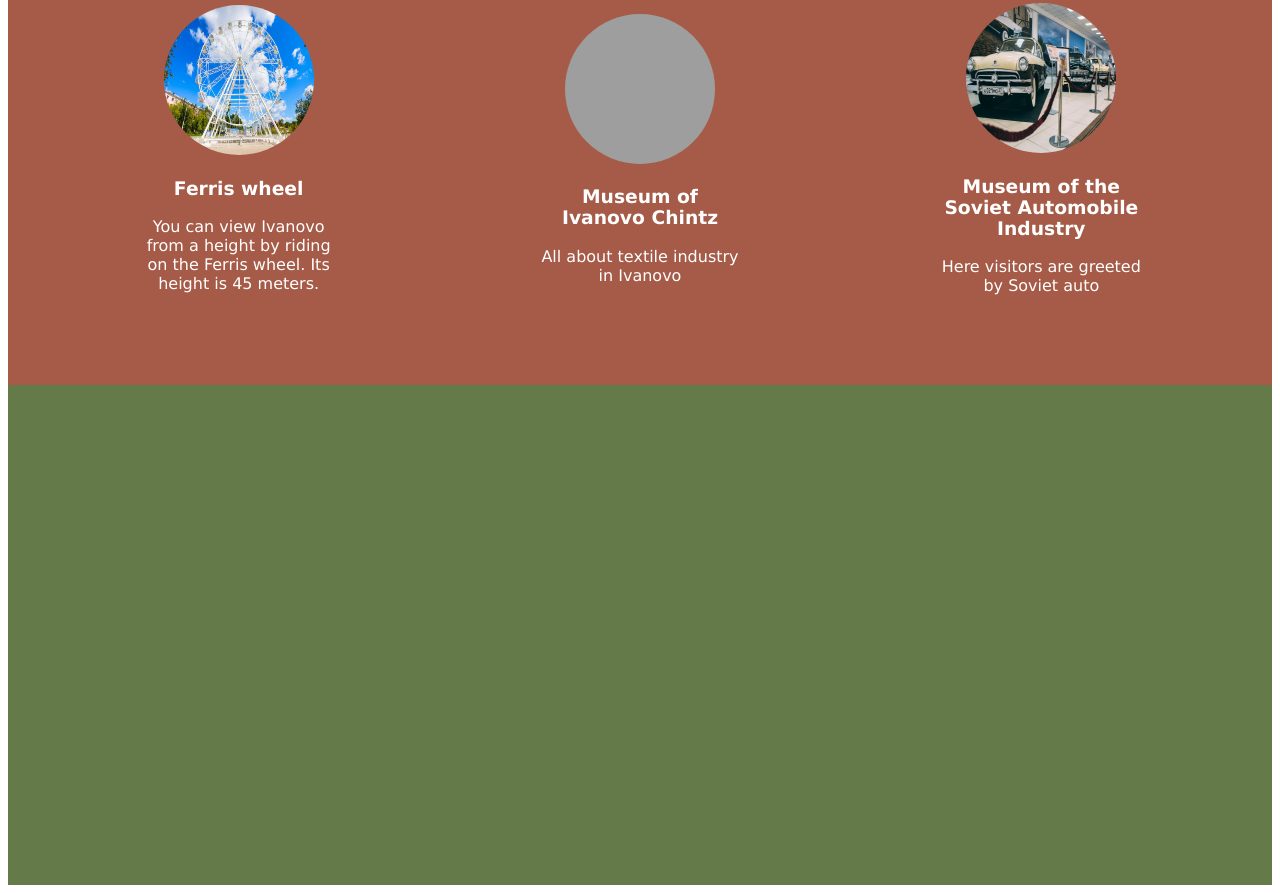
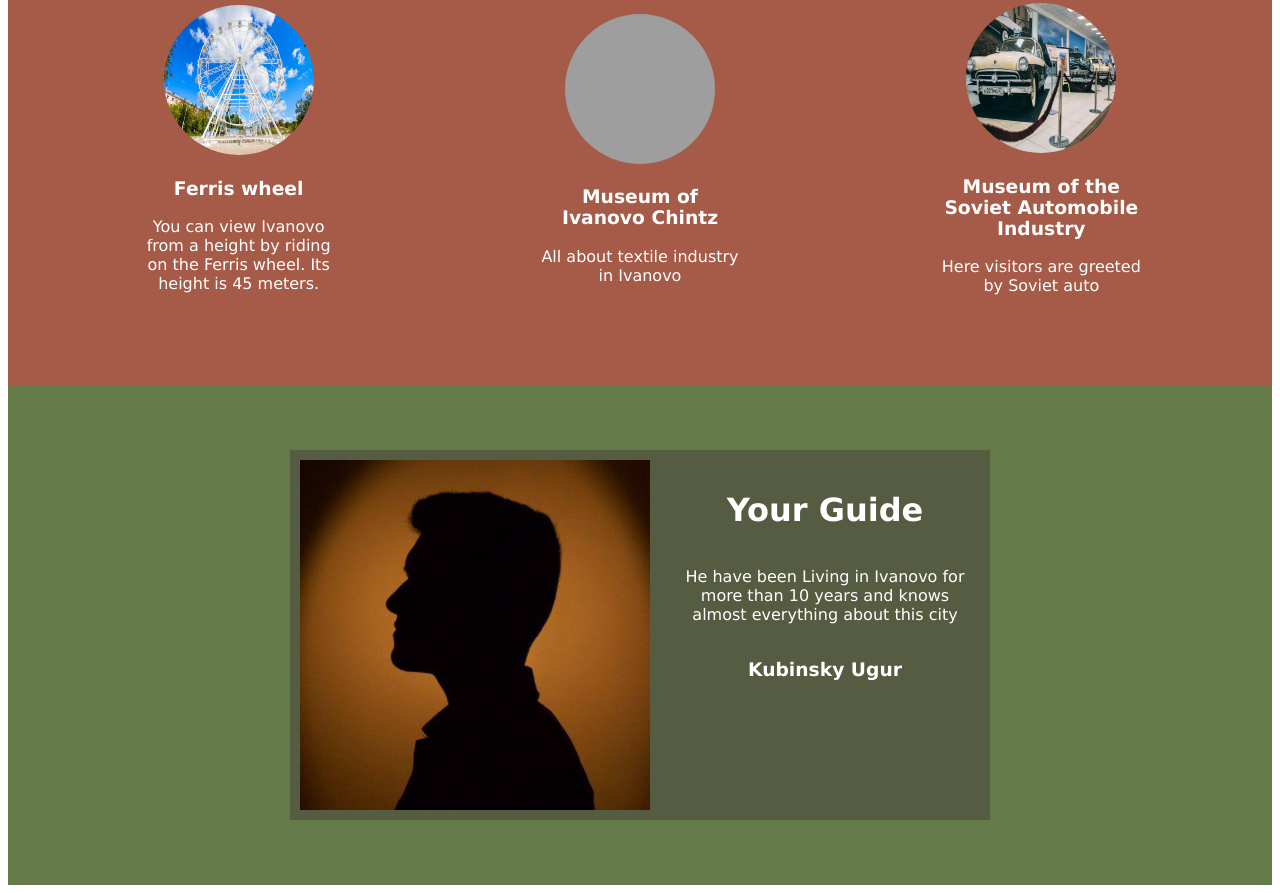
Before and after one commit to kubinskyy/Ivanovo, a plain HTML site: page index.html in a window 1280 px wide. Shown: the part 623-1516 px from the top of the page. Drawn offline with Linux system fonts and the light colour scheme; grey boxes are pictures that could not be loaded.

Commit message:
last 3 section

```diff
--- a/index.html
+++ b/index.html
@@ -32,7 +32,15 @@
         </div>
     </div>
     <div id="Your-guide">
+        <div id="back-for-guide-big">
+            <img src="images/me.jpeg" alt="my-photo" id="my-photo">
+            <div id="back-for-guide-small">
+                <h1>Your Guide</h1>
+                <p>He have been Living in Ivanovo for more than 10 years and knows almost everything about this city</p>
+                <h3>Kubinsky Ugur</h3>
+            </div>
 
+        </div>
     </div>
 </body>
 </html>
--- a/styles.css
+++ b/styles.css
@@ -32,7 +32,6 @@ body {
     background: #A55B47;
     display: flex;
     flex-direction: column;
-    border-radius: 1px solid blue;
 }
 
 #top-things-Ivanovo {
@@ -62,4 +61,35 @@ body {
 #Your-guide {
     height: 500px;
     background: #647A49;
+    display: flex;
+    align-items: center;
+    justify-content: center;
+
 }
+
+#my-photo {
+    width: 350px;
+    height: 350px;
+    margin: 10px;
+}
+
+#back-for-guide-big {
+    width: 700px;
+    height: 370px;
+    background: #565c41;
+    display: flex;
+}
+
+#back-for-guide-big:hover {
+    background: #656b4e;
+}
+
+#back-for-guide-small {
+    width: 350px;
+    height: 370px;
+    display: flex;
+    align-items: center;
+    text-align: center;
+    flex-direction: column;
+    margin: 20px;
+}
```
Also changed, not shown: images/me.jpeg (added).
